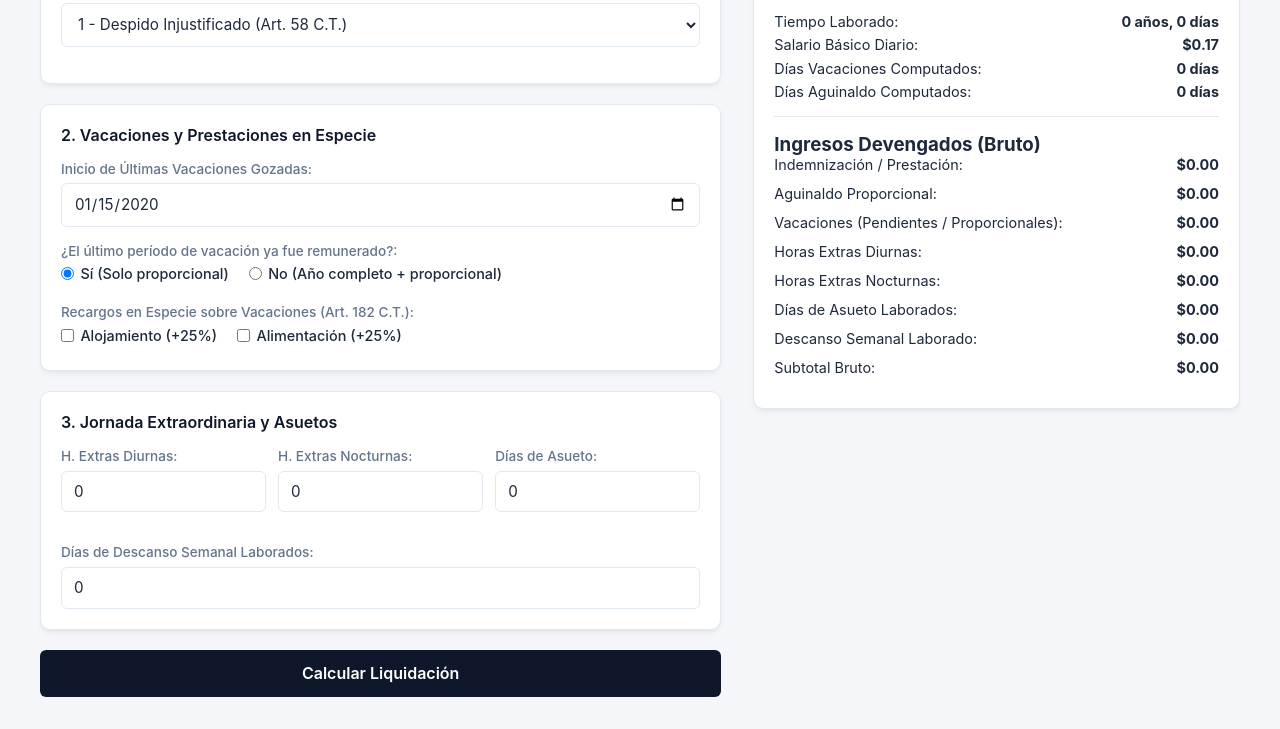
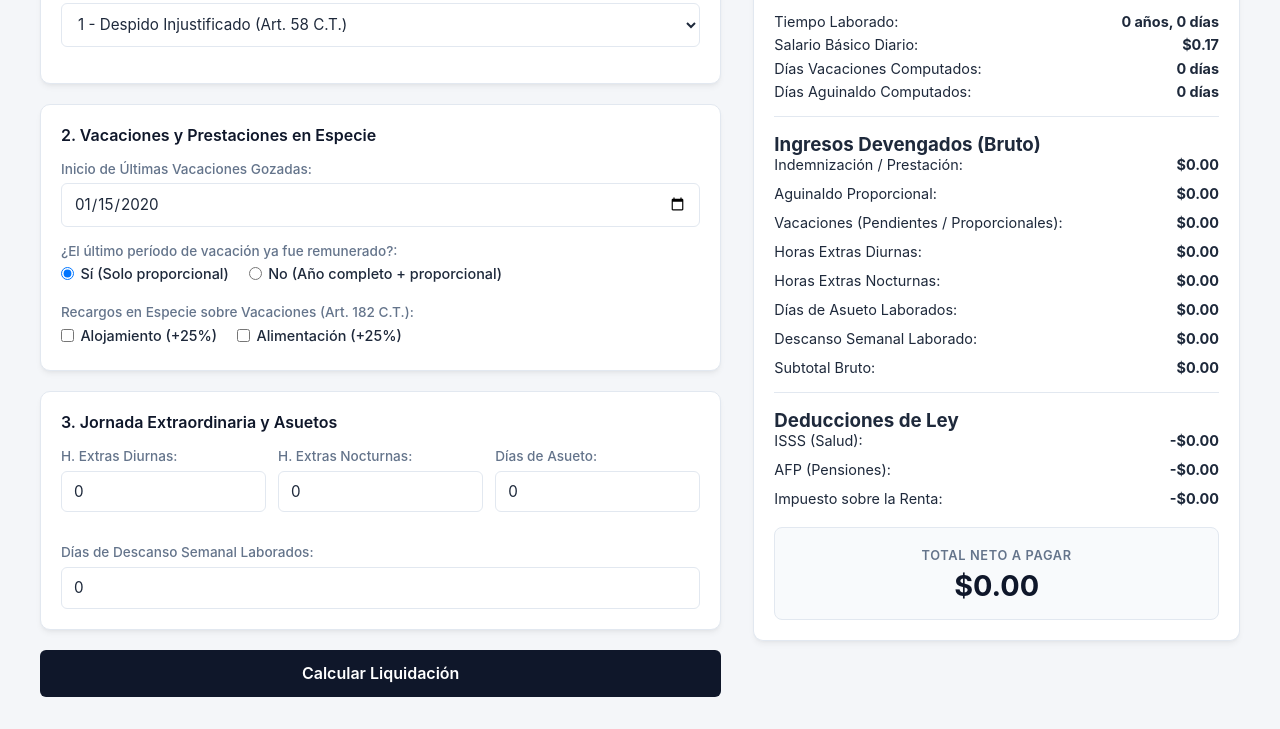
Before and after one commit to Puchungu/CalculadoraPrestacionesSV, a website: page index.html in a window 1280 px wide. Both pictures are taken after typing "5", "2020-01-15", "2020-01-15", "2020-01-15" into the empty fields and a click on the button "Calcular Liquidación". Shown: the part 345-1074 px from the top of the page. Drawn offline with nearby package versions, Linux system fonts and the light colour scheme.

Commit message:
feat: add tax deduction calculations and update UI for labor liquidation summary

```diff
--- a/Calculadora4.js
+++ b/Calculadora4.js
@@ -132,35 +132,55 @@ function procesarLiquidacion() {
     }
 
 
-
-
-
-
-
-
-
-
-
-
-
-
-
-
-
-
-
-
-
-
-
-
-
-
-
-
+    //Calculando el total bruto a pagar
     const totalExtrasYAsuetos = hE + hN + sE + sDD;
     const totalBruto = indemnizacionTotal + aP + montoFinalVacacion + totalExtrasYAsuetos;
 
+
+   // 1. BASE GRAVABLE (Solo rubros sujetos a retención: vacaciones y extras/asuetos)
+  const totalGravable = montoFinalVacacion + totalExtrasYAsuetos;
+  const aguinaldoGravableRenta = Math.max(0, aP - 1500);
+
+  let retencionISSS = 0;
+  let retencionAFP = 0;
+  let retencionRenta = 0;
+
+  if (totalGravable > 0 || aguinaldoGravableRenta > 0) {
+    // 2. ISSS (3% con tope legal de $1,000.00)
+    const baseISSS = Math.min(totalGravable, 1000);
+    retencionISSS = baseISSS * 0.03;
+
+    // 3. AFP (7.25%)
+    retencionAFP = totalGravable * 0.0725;
+
+    // 4. RENTA IMPONIBLE
+    const rentaImponible = totalGravable - (retencionISSS + retencionAFP)+ aguinaldoGravableRenta;
+
+    // 5. EVALUACIÓN DE TRAMOS DE RENTA
+    if (rentaImponible > 2038.10) {
+      // Tramo IV: Desde $2,038.11 en adelante
+      retencionRenta = ((rentaImponible - 2038.11) * 0.30) + 288.57;
+    } else if (rentaImponible >= 895.25) {
+      // Tramo III: $895.25 a $2,038.10
+      retencionRenta = ((rentaImponible - 895.25) * 0.20) + 60.00;
+    } else if (rentaImponible >= 550.01) {
+      // Tramo II: $550.01 a $895.24
+      retencionRenta = ((rentaImponible - 550.00) * 0.10) + 17.67;
+    } else {
+      // Tramo I: Hasta $550.00
+      retencionRenta = 0;
+    }
+  }
+
+  // 6. TOTALES FINALES
+  const totalDeducciones = retencionISSS + retencionAFP + retencionRenta;
+  const totalNetoPagar = totalBruto - totalDeducciones;
+
+  // 7. ACTUALIZAR EN PANTALLA
+  document.getElementById('lblISSS').textContent = `-$${retencionISSS.toFixed(2)}`;
+  document.getElementById('lblAFP').textContent = `-$${retencionAFP.toFixed(2)}`;
+  document.getElementById('lblRenta').textContent = `-$${retencionRenta.toFixed(2)}`;
+  document.getElementById('lblTotalNeto').textContent = `$${totalNetoPagar.toFixed(2)}`;
 
 
     // --- MOSTRAR RESULTADOS EN PANTALLA ---
--- a/index.html
+++ b/index.html
@@ -15,7 +15,7 @@
     <main class="panel-formulario">
       <header class="encabezado-seccion">
         <h1>Calculadora de Finiquito Laboral</h1>
-        <p>Cálculo conforme al Código de Trabajo y Ley de Renuncia Voluntaria (El Salvador)</p>
+        <p>Cálculo conforme al Código de Trabajo (El Salvador)</p>
       </header>
 
       <form id="formularioLiquidacion" class="formulario-grid" onsubmit="return false;">
@@ -184,6 +184,32 @@
 
     <!-- Deducciones y Total Neto se mantienen igual debajo -->
 
+        <hr class="divisor">
+
+        <h3 class="subtitulo-resumen">Deducciones de Ley</h3>
+        <div class="desglose-lineas">
+          <div class="linea-concepto descuento">
+            <span>ISSS (Salud):</span>
+            <strong id="lblISSS">-$0.00</strong>
+          </div>
+          <div class="linea-concepto descuento">
+            <span>AFP (Pensiones):</span>
+            <strong id="lblAFP">-$0.00</strong>
+          </div>
+          <div class="linea-concepto descuento">
+            <span>Impuesto sobre la Renta:</span>
+            <strong id="lblRenta">-$0.00</strong>
+          </div>
+        </div>
+
+        <div class="caja-total">
+          <span>Total Neto a Pagar</span>
+          <div class="monto-destacado" id="lblTotalNeto">$0.00</div>
+        </div>
+      </div>
+    </aside>
+  </div>
+
   <script src="Calculadora4.js"></script>
 </body>
 </html>
```
